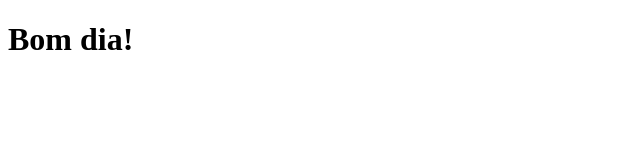
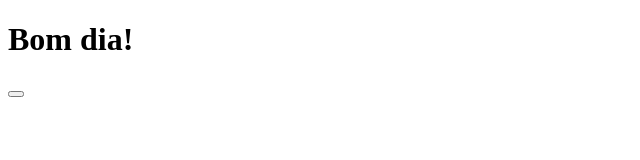
Before and after one commit to YuryLandau/YuryLandau.github.io, a plain HTML site: page index.html in a window 1280 px wide. Shown: the full height of the page, 0-640 px from the left. Drawn offline with Linux system fonts and the light colour scheme.

Commit message:
Update index.html

```diff
--- a/index.html
+++ b/index.html
@@ -8,5 +8,6 @@
 </head>
 <body>
     <h1>Bom dia!</h1>
+    <button onClick="alert('Bom dia, consagrado')"></button>
 </body>
 </html>
```
